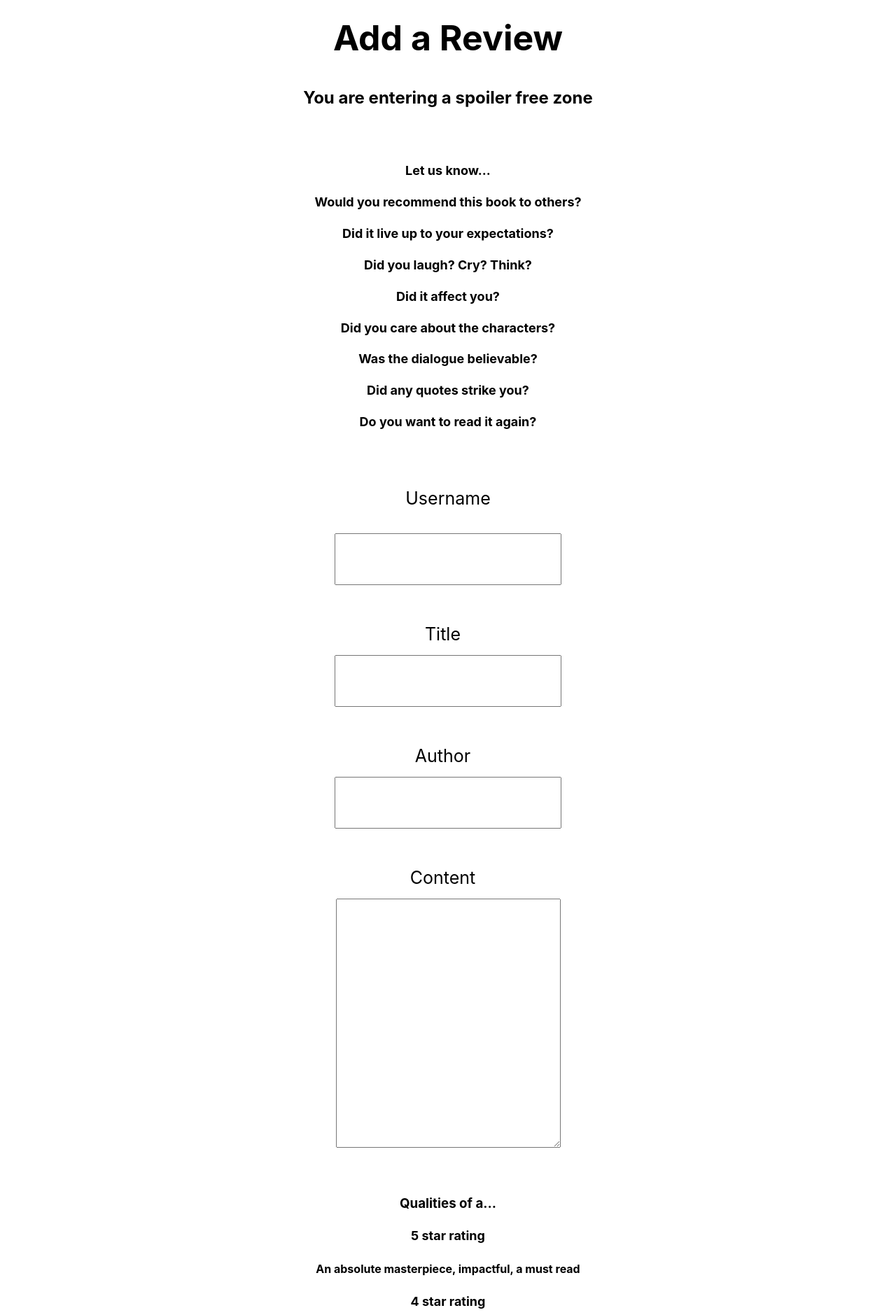
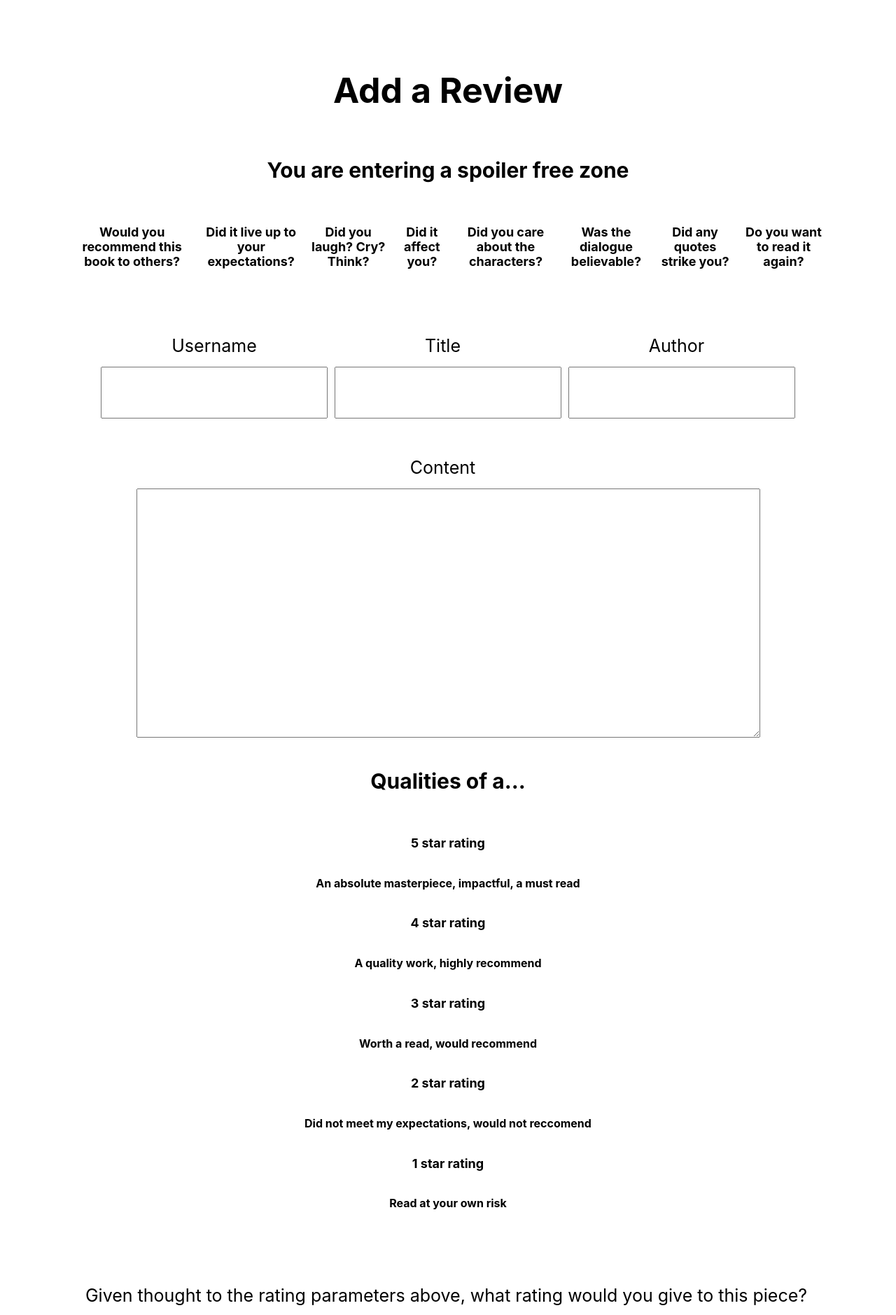
Before and after one commit to kelleymb/btr-client, a React (Create React App) app: page /add in a window 1280 px wide. Shown: the part 260-2139 px from the top of the page at 70% size. Built offline with nearby package versions, Linux system fonts and the light colour scheme.

Commit message:
Add 640px & 800px

```diff
--- a/src/Add/Add.css
+++ b/src/Add/Add.css
@@ -9,6 +9,7 @@
 h1 {
     text-align: center;
     font-size: 50px;
+    padding: 25px;
 }
 
 h2 {
@@ -93,6 +94,57 @@ textarea {
 
 }
 
+@media screen and (min-width: 640px) {
+    .guide-section {
+        justify-content: center;
+        align-items: center;
+    }
+
+    .rating-guide {
+        display: flex;
+        flex-direction: column;
+    }
+
+    textarea {
+        width: 100%
+    }
+}
+
 @media screen and (min-width: 800px) {
+    .guide-section {
+        display: flex;
+        padding: 50px;
+    }
 
+    .user-input {
+        margin-bottom: -15px;
+    }
+
+    .user-field, .title-field, .author-field {
+        display: inline-block;
+    }
+
+    textarea {
+        width: 75%;
+    }
+
+    h2, h3 {
+        font-size: 30px;
+        margin-bottom: 0;
+    }
+
+    h4 {
+        padding: 5px;
+        margin: 5px;
+    }
+
+    .rating-guide {
+        display: flex;
+        padding: 50px;
+        font-size: 20px;
+    }
+
+    .rating-field {
+        display: inline-block;
+    }
 }
--- a/src/Add/Add.js
+++ b/src/Add/Add.js
@@ -72,7 +72,6 @@ class Add extends Component {
                     <h1>Add a Review</h1>
                     <h2>You are entering a spoiler free zone</h2>
                     <section className="guide-section">
-                        <h4>Let us know...</h4>
                         <h4>Would you recommend this book to others?</h4>
                         <h4>Did it live up to your expectations?</h4>
                         <h4>Did you laugh? Cry? Think?</h4>
@@ -83,39 +82,37 @@ class Add extends Component {
                         <h4>Do you want to read it again?</h4>
                     </section>
                     <form className="add-review-form" onSubmit={this.handleSubmit}>
-                        <div className="field">
+                        <div className="user-field">
                             <label className="user-input" htmlFor="user-input" aria-required="true">Username</label>
-                            {/* <p className="user-input">Make sure your credentials match!</p> */}
                             <input type="text" id="user-input" name="user-input"/>
                         </div>
-                        <div className="field">
+                        <div className="title-field">
                             <label className="title-input" htmlFor="title-input" aria-required="true">Title</label>
                             <input type="text" id="title-input" name="title-input"/>
                         </div>
-                        <div className="field">
+                        <div className="author-field">
                             <label className="author-input" htmlFor="author-input" aria-required="true">Author</label>
                             <input type="text" id="author-input" name="author-input"/>
                         </div>
-                        <div className="field">
+                        <div className="content-field">
                             <label className="add-content-input" htmlFor="add-content-input" aria-required="true">Content</label>
                             <textarea id="add-content-input" name="add-content"></textarea>
                         </div>
-                        <div className="field">
-                            <section className="rating-section">
-                                <h3>Qualities of a...</h3>
-                                <h4>5 star rating</h4>
+                        <div className="rating-field">
+                            <h3>Qualities of a...</h3>
+                            <section className="rating-guide">
+                                <h4 className="five-star">5 star rating</h4>
                                     <h5>An absolute masterpiece, impactful, a must read</h5>
-                                <h4>4 star rating</h4>
+                                <h4 className="four-star">4 star rating</h4>
                                     <h5>A quality work, highly recommend</h5>
-                                <h4>3 star rating</h4>
+                                <h4 className="three-star">3 star rating</h4>
                                     <h5>Worth a read, would recommend</h5>
-                                <h4>2 star rating</h4>
-                                    <h5>Meh</h5>
-                                <h4>1 star rating</h4>
-                                    <h5>Would not read again, would not recommend</h5>
+                                <h4 className="two-star">2 star rating</h4>
+                                    <h5>Did not meet my expectations, would not reccomend</h5>
+                                <h4 className="one-star">1 star rating</h4>
+                                    <h5>Read at your own risk</h5>
                             </section>
-                            <h4>Given thought to the rating parameters above, what rating would you give to this piece?</h4>
-                            <label className="rating-input" htmlFor="rating-input" aria-required="true">Rating</label>
+                            <label className="rating-input" htmlFor="rating-input" aria-required="true">Given thought to the rating parameters above, what rating would you give to this piece?</label>
                             <select id="rating-input" name="rating-input">
                                 <option value="1">1</option>
                                 <option value="2">2</option>
```
